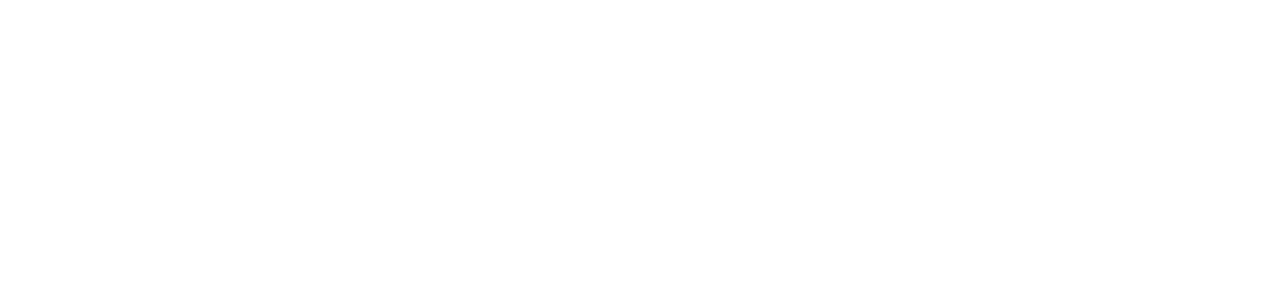
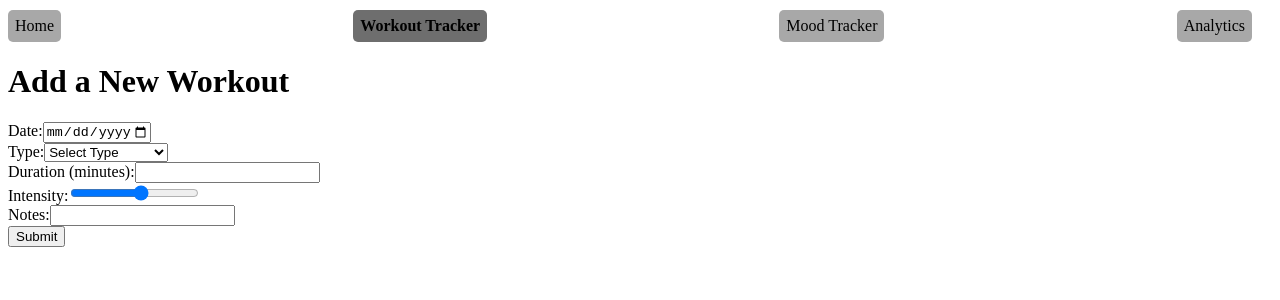
Before and after one commit to KatyaW-01/body-and-mind-fullstack-app, a React (Vite) app in the folder client/: page /workouts/addWorkoutForm in a window 1280 px wide. Before the commit this address had no page. Shown: the top 300 px of the page. Built offline with nearby package versions, Linux system fonts and the light colour scheme; no server answers.

Commit message:
Create Form for adding a new workout

```diff
--- a/client/src/App.jsx
+++ b/client/src/App.jsx
@@ -6,6 +6,7 @@
 import MoodTracker from "./pages/MoodTracker"
 import Analytics from "./pages/Analytics"
 import WorkoutForm from "./components/WorkoutForm"
+import AddWorkoutForm from "./components/AddWorkoutForm"
 import MoodForm from "./components/MoodForm"
 import WorkoutList from "./components/WorkoutList"
 import MoodList from "./components/MoodList"
@@ -17,6 +18,7 @@
       <Route path="/workouts" element={ <Workouts /> } >
         <Route index element={ <WorkoutList /> }/>
         <Route path="workoutForm" element={< WorkoutForm />} />
+        <Route path="addWorkoutForm" element={< AddWorkoutForm />} />
       </Route>
       <Route path="/moods" element={ <MoodTracker /> } >
         <Route index element={ <MoodList /> }/>
--- /dev/null
+++ b/client/src/components/AddWorkoutForm.jsx
@@ -0,0 +1,55 @@
+import React from "react"
+import {useState} from "react"
+
+function AddWorkoutForm() {
+  // new Date() is formated as Mon Aug 19 2025 14:35:00 GMT-0600 (Central Standard Time)
+  // need to transform it to "2025-08-19"
+  const today = new Date().toISOString().split("T")[0];
+  return (
+    <form>
+      <div>
+        <label htmlFor="date">Date:</label>
+        <input type="date" id="date" name="date" max={today}/>
+      </div>
+
+      <div>
+      <label htmlFor="type">Type:</label>
+      <select name="type" id="type" defaultValue="">
+        <option value="" disabled>Select Type</option>
+        <option value="Running">Running</option>
+        <option value="Cycling">Cycling</option>
+        <option value="Strength Training">Strength Training</option>
+        <option value="HIIT">HIIT</option>
+        <option value="Swimming">Swimming</option>
+        <option value="Walking">Walking</option>
+        <option value="Yoga">Yoga</option>
+        <option value="Hiking">Hiking</option>
+        <option value="Climbing">Climbing</option>
+        <option value="Other">Other</option>
+      </select>
+      </div>
+
+      <div>
+      <label htmlFor="duration">Duration (minutes):</label>
+      <input type="text" id="duration" name="duration" />
+      </div>
+
+      <div>
+      <label htmlFor="intensity">Intensity:</label>
+      <input type="range" min="1" max="10"/>
+      </div>
+
+      <div>
+        <label htmlFor="notes">Notes:</label>
+        <input type="text" id="notes" name="notes" />
+      </div>
+
+      <div>
+        <button type="submit" value="Submit">Submit</button>
+      </div>
+
+    </form>
+  )
+}
+
+export default AddWorkoutForm
--- a/client/src/pages/Workouts.jsx
+++ b/client/src/pages/Workouts.jsx
@@ -2,8 +2,7 @@
 import NavBar from "../components/NavBar"
 import { fetchWorkouts } from "../api/workouts"
 import {useEffect, useState} from "react"
-import { Outlet } from "react-router-dom"
-import { useLocation } from "react-router-dom";
+import { Outlet, useLocation, useNavigate } from "react-router-dom"
 
 function Workouts() {
   const [workouts, setWorkouts] = useState([])
@@ -13,6 +12,11 @@
   },[])
 
   const location = useLocation()
+  const navigate = useNavigate()
+
+  function handleLog() {
+    navigate("/workouts/addWorkoutForm")
+  }
 
   return (
     <div>
@@ -20,11 +24,15 @@
       <h1>
         {location.pathname === "/workouts"
           ? "Workouts"
-          : "Edit your Workout"
+          : location.pathname === "/workouts/workoutForm"
+          ? "Edit your Workout"
+          : location.pathname === "/workouts/addWorkoutForm"
+          ? "Add a New Workout"
+          : ""
         }
       </h1>
        {location.pathname === "/workouts" ?
-        <button>Log a Workout</button> : ""
+        <button onClick={handleLog}>Log a Workout</button> : ""
       }
       <Outlet context = {{workouts, setWorkouts}} />
     </div>
```
